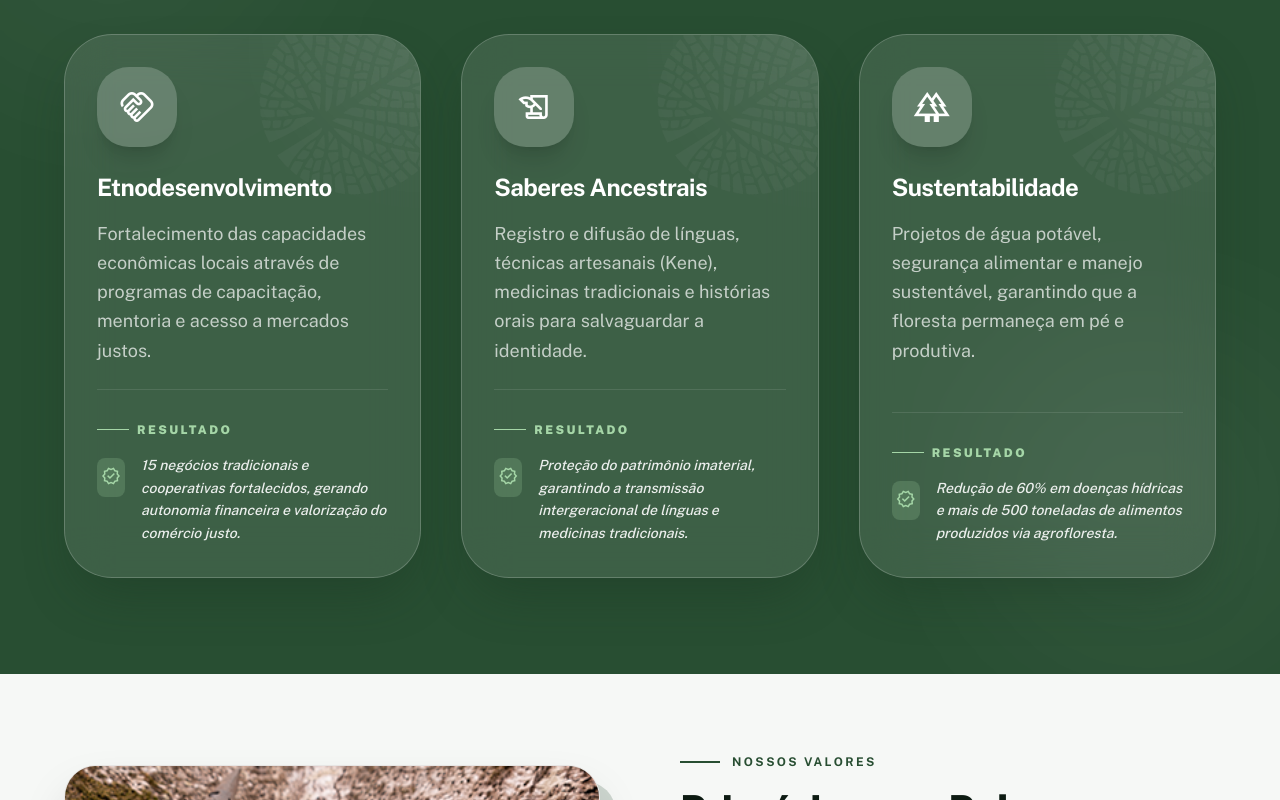
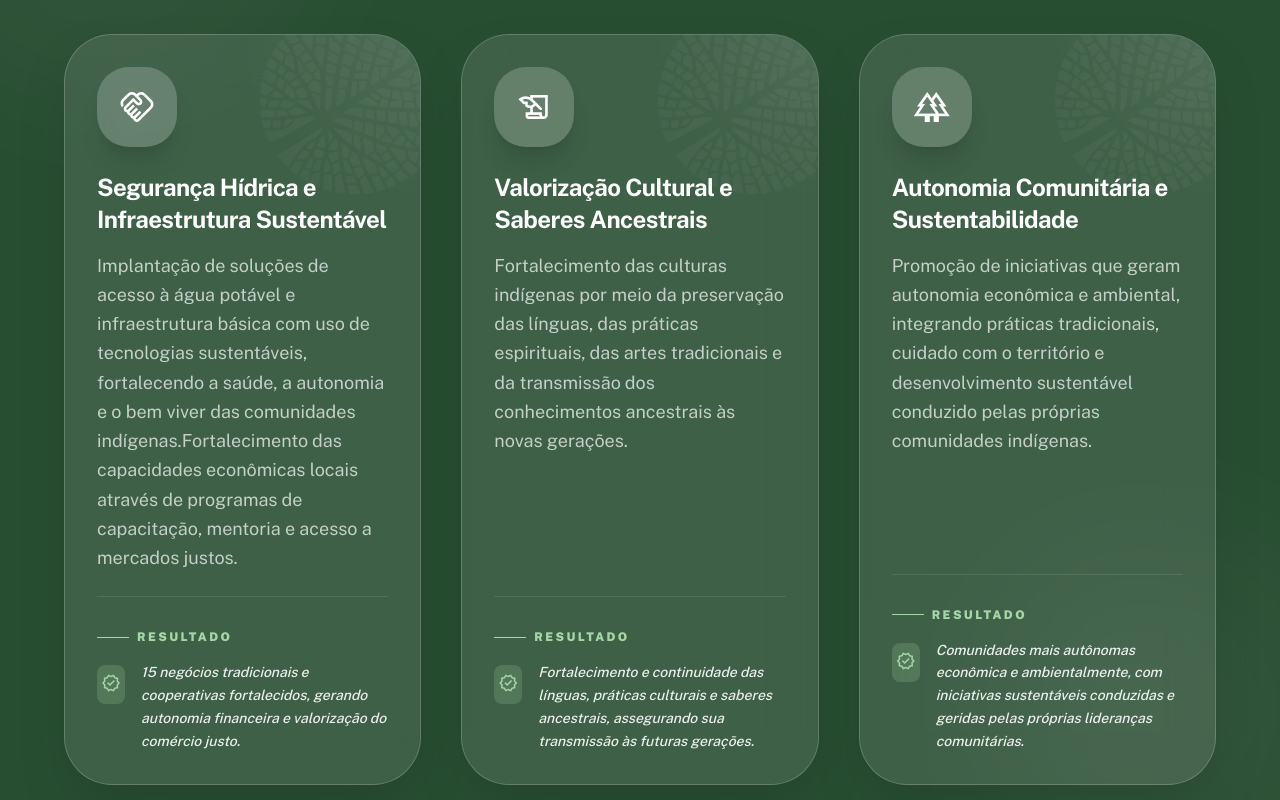
Before and after one commit to danilogravina/Conexaoancestral, a React (Vite) app: page /#/ in a window 1280 px wide. Shown: the part 2831-3631 px from the top of the page. Built offline with nearby package versions, Linux system fonts and the light colour scheme; no server answers; the database is empty.

Commit message:
Refactor Home page content and layout

```diff
--- a/pages/Home.tsx
+++ b/pages/Home.tsx
@@ -306,23 +306,23 @@ const Home: React.FC = () => {
           <div className="grid grid-cols-1 md:grid-cols-3 gap-10">
             {[
               {
-                title: "Etnodesenvolvimento",
-                desc: "Fortalecimento das capacidades econômicas locais através de programas de capacitação, mentoria e acesso a mercados justos.",
+                title: "Segurança Hídrica e Infraestrutura Sustentável",
+                desc: "Implantação de soluções de acesso à água potável e infraestrutura básica com uso de tecnologias sustentáveis, fortalecendo a saúde, a autonomia e o bem viver das comunidades indígenas.Fortalecimento das capacidades econômicas locais através de programas de capacitação, mentoria e acesso a mercados justos.",
                 impact: "15 negócios tradicionais e cooperativas fortalecidos, gerando autonomia financeira e valorização do comércio justo.",
                 icon: "handshake",
                 delay: "0s"
               },
               {
-                title: "Saberes Ancestrais",
-                desc: "Registro e difusão de línguas, técnicas artesanais (Kene), medicinas tradicionais e histórias orais para salvaguardar a identidade.",
-                impact: "Proteção do patrimônio imaterial, garantindo a transmissão intergeracional de línguas e medicinas tradicionais.",
+                title: "Valorização Cultural e Saberes Ancestrais",
+                desc: "Fortalecimento das culturas indígenas por meio da preservação das línguas, das práticas espirituais, das artes tradicionais e da transmissão dos conhecimentos ancestrais às novas gerações.",
+                impact: "Fortalecimento e continuidade das línguas, práticas culturais e saberes ancestrais, assegurando sua transmissão às futuras gerações.",
                 icon: "history_edu",
                 delay: "0.2s"
               },
               {
-                title: "Sustentabilidade",
-                desc: "Projetos de água potável, segurança alimentar e manejo sustentável, garantindo que a floresta permaneça em pé e produtiva.",
-                impact: "Redução de 60% em doenças hídricas e mais de 500 toneladas de alimentos produzidos via agrofloresta.",
+                title: "Autonomia Comunitária e Sustentabilidade",
+                desc: "Promoção de iniciativas que geram autonomia econômica e ambiental, integrando práticas tradicionais, cuidado com o território e desenvolvimento sustentável conduzido pelas próprias comunidades indígenas.",
+                impact: "Comunidades mais autônomas econômica e ambientalmente, com iniciativas sustentáveis conduzidas e geridas pelas próprias lideranças comunitárias.",
                 icon: "forest",
                 delay: "0.4s"
               }
@@ -410,18 +410,18 @@ const Home: React.FC = () => {
             <div className="flex flex-col gap-10">
               {[
                 {
-                  title: "Respeito à Ancestralidade",
-                  description: "Honramos os saberes milenares e as manifestações culturais que são a base da identidade de cada povo.",
+                  title: "Protagonismo Indígena",
+                  description: "Reconhecemos e fortalecemos o direito dos povos indígenas de decidir sobre seus territórios, modos de vida e futuros, atuando sempre em diálogo e respeito às suas lideranças.",
                   icon: "history"
                 },
                 {
-                  title: "Justiça Social",
-                  description: "Trabalhamos na construção de uma sociedade mais inclusiva, assegurando direitos e garantindo oportunidades.",
+                  title: "Saberes Ancestrais",
+                  description: "Valorizamos o conhecimento tradicional como patrimônio vivo, essencial para a preservação da floresta, da cultura e do equilíbrio entre humanidade e natureza.",
                   icon: "balance"
                 },
                 {
-                  title: "Soberania e Autonomia",
-                  description: "Fortalecemos a capacidade das comunidades de gerir seus próprios recursos e destinos com liberdade.",
+                  title: "Cuidado com a Vida e a Floresta",
+                  description: "Atuamos pela proteção da vida em todas as suas formas, promovendo práticas sustentáveis que respeitam os ciclos da natureza e garantem o bem viver das gerações presentes e futuras.",
                   icon: "moving"
                 }
               ].map((value, index) => (
```
